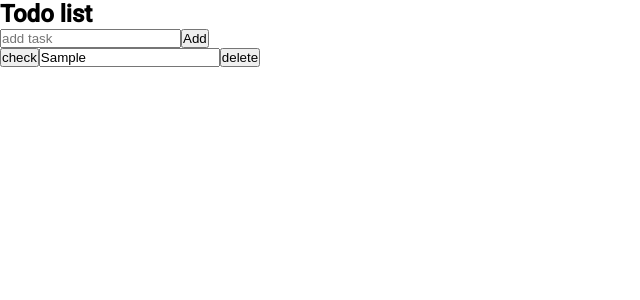
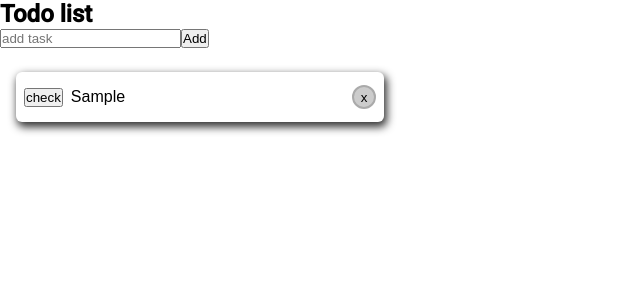
Before and after one commit to Crafterize/react-todo-list, a React (Create React App) app: page / in a window 1280 px wide. Both pictures are taken after typing "Sample" into the empty fields and a click on the button "Add". Shown: the top 300 px of the page, without its empty margins (0-640 px from the left). Built offline with nearby package versions, Linux system fonts and the light colour scheme.

Commit message:
add list styling

```diff
--- a/src/components/list-item/list-item.module.scss
+++ b/src/components/list-item/list-item.module.scss
@@ -1,3 +1,29 @@
 .root {
   display: flex;
+  align-items: center;
+  border-radius: 6px;
+  box-shadow: 2px 4px 9px 1px #333333;
+  padding: 8px;
+  & + & {
+    margin-top: 12px;
+  }
 }
+
+.description {
+  border: none;
+  outline: none;
+  font-size: 16px;
+  padding: 8px;
+  flex-grow: 1;
+}
+
+.deleteButton {
+  display: block;
+  justify-content: center;
+  align-items: center;
+  border-radius: 50%;
+  border: 2px solid #aaa;
+  background: #ccc;
+  width: 24px;
+  height: 24px;
+}
--- a/src/components/list-item/list-item.tsx
+++ b/src/components/list-item/list-item.tsx
@@ -11,8 +11,14 @@ export const ListItem: React.FC<PropsType> = (props) => {
   return (
     <div className={styles.root}>
       <button>check</button>
-      <input type="text" placeholder="task description" value={value} onChange={(e) => setValue(e.target.value)} />
-      <button>delete</button>
+      <input
+        className={styles.description}
+        type="text"
+        placeholder="task description"
+        value={value}
+        onChange={(e) => setValue(e.target.value)}
+      />
+      <button className={styles.deleteButton}>x</button>
     </div>
   );
 };
--- a/src/components/task-list/task-list.module.scss
+++ b/src/components/task-list/task-list.module.scss
@@ -0,0 +1,5 @@
+.root {
+  margin-top: 24px;
+  max-width: 400px;
+  padding: 0 16px 16px;
+}
--- a/src/components/task-list/task-list.tsx
+++ b/src/components/task-list/task-list.tsx
@@ -1,12 +1,13 @@
 import React, { useContext } from 'react';
 import { TodoListContext } from '../../providers/todo-list.provider';
 import { ListItem } from '../list-item';
+import styles from './task-list.module.scss';
 
 export const TaskList: React.FC = (props) => {
   const { tasks } = useContext(TodoListContext);
 
   return (
-    <div>
+    <div className={styles.root}>
       {tasks.map((task) => (
         <ListItem key={task} taskName={task} />
       ))}
```
